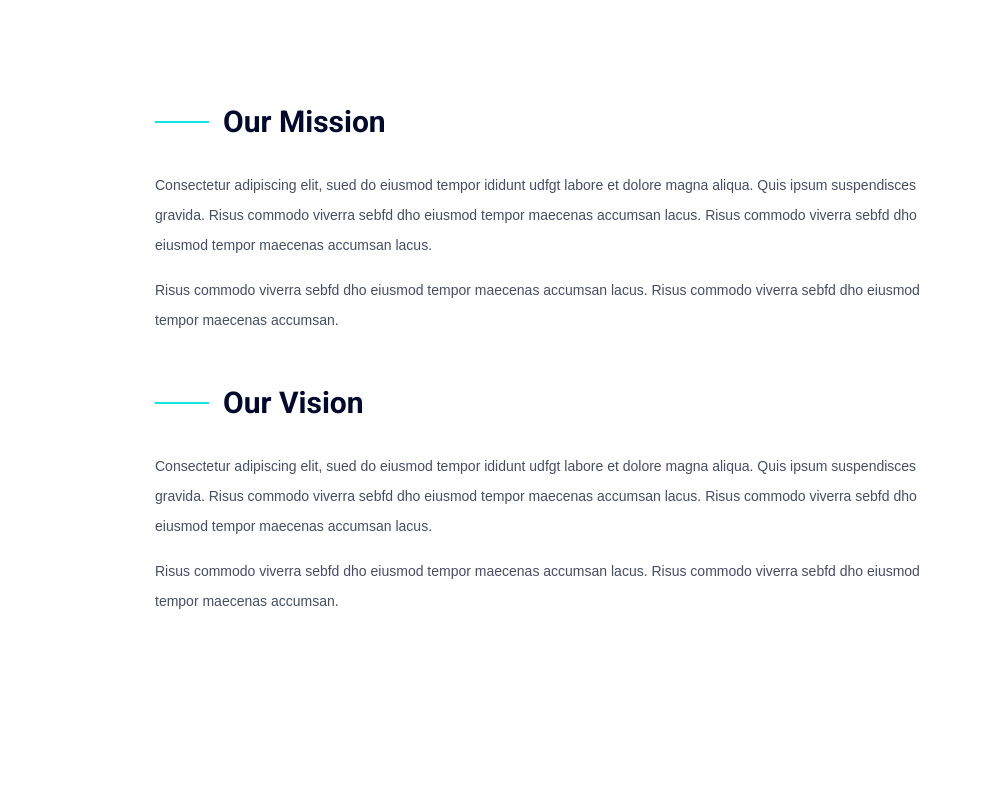
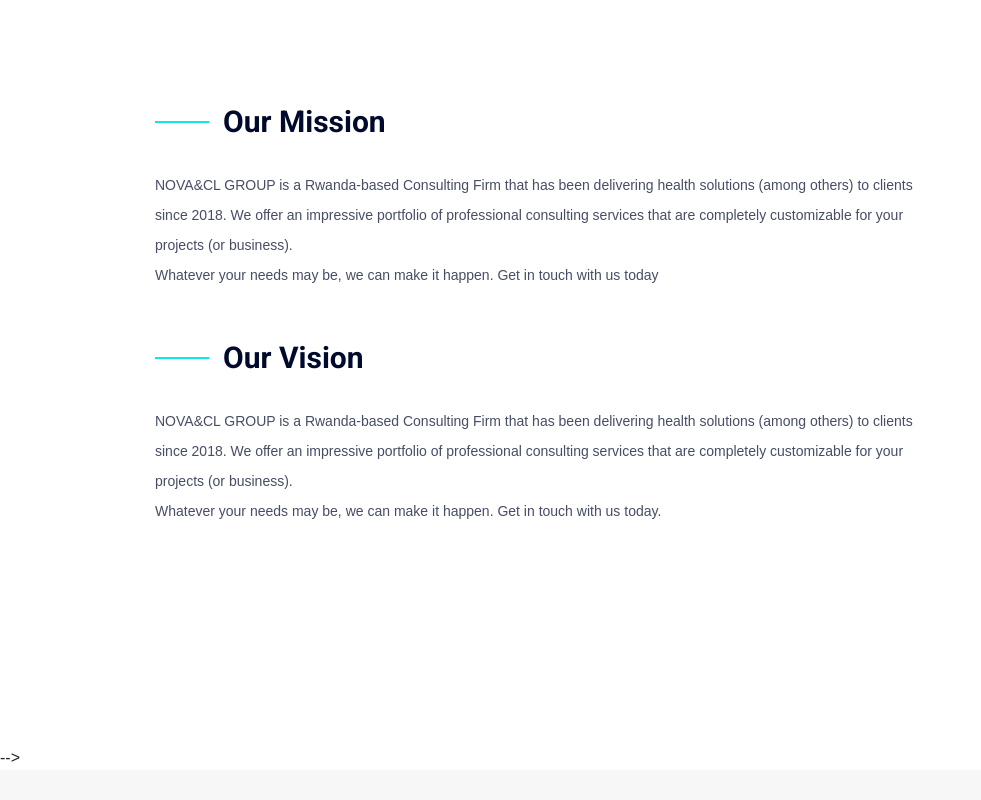
Before and after one commit to sabin18/nova, a plain HTML site: page about.html in a window 1280 px wide. Shown: the part 694-1494 px from the top of the page, without its empty margins (0-981 px from the left). Drawn offline with Linux system fonts and the light colour scheme.

Commit message:
edit about page

```diff
--- a/about.html
+++ b/about.html
@@ -125,16 +125,18 @@
                     <div class="offset-xl-1 col-lg-8">
                         <div class="about-details-cap mb-50">
                             <h4>Our Mission</h4>
-                            <p>Consectetur adipiscing elit, sued do eiusmod tempor ididunt udfgt labore et dolore magna aliqua. Quis ipsum suspendisces gravida. Risus commodo viverra sebfd dho eiusmod tempor maecenas accumsan lacus. Risus commodo viverra sebfd dho eiusmod tempor maecenas accumsan lacus.
+                            <p>NOVA&CL GROUP is a Rwanda-based Consulting Firm that has been delivering health solutions (among others) to clients since 2018.
+                                We offer an impressive portfolio of professional consulting services that are completely customizable for your projects (or business).
+                                <br>Whatever your needs may be, we can make it happen. Get in touch with us today
                              </p>
-                             <p> Risus commodo viverra sebfd dho eiusmod tempor maecenas accumsan lacus. Risus commodo viverra sebfd dho eiusmod tempor maecenas accumsan.</p>
                         </div>
 
                         <div class="about-details-cap mb-50">
                             <h4>Our Vision</h4>
-                            <p>Consectetur adipiscing elit, sued do eiusmod tempor ididunt udfgt labore et dolore magna aliqua. Quis ipsum suspendisces gravida. Risus commodo viverra sebfd dho eiusmod tempor maecenas accumsan lacus. Risus commodo viverra sebfd dho eiusmod tempor maecenas accumsan lacus.
+                            <p>NOVA&CL GROUP is a Rwanda-based Consulting Firm that has been delivering health solutions (among others) to clients since 2018.
+                                We offer an impressive portfolio of professional consulting services that are completely customizable for your projects (or business).
+                                <br>Whatever your needs may be, we can make it happen. Get in touch with us today.
                              </p>
-                             <p> Risus commodo viverra sebfd dho eiusmod tempor maecenas accumsan lacus. Risus commodo viverra sebfd dho eiusmod tempor maecenas accumsan.</p>
                         </div>
                     </div>
                 </div>
```
